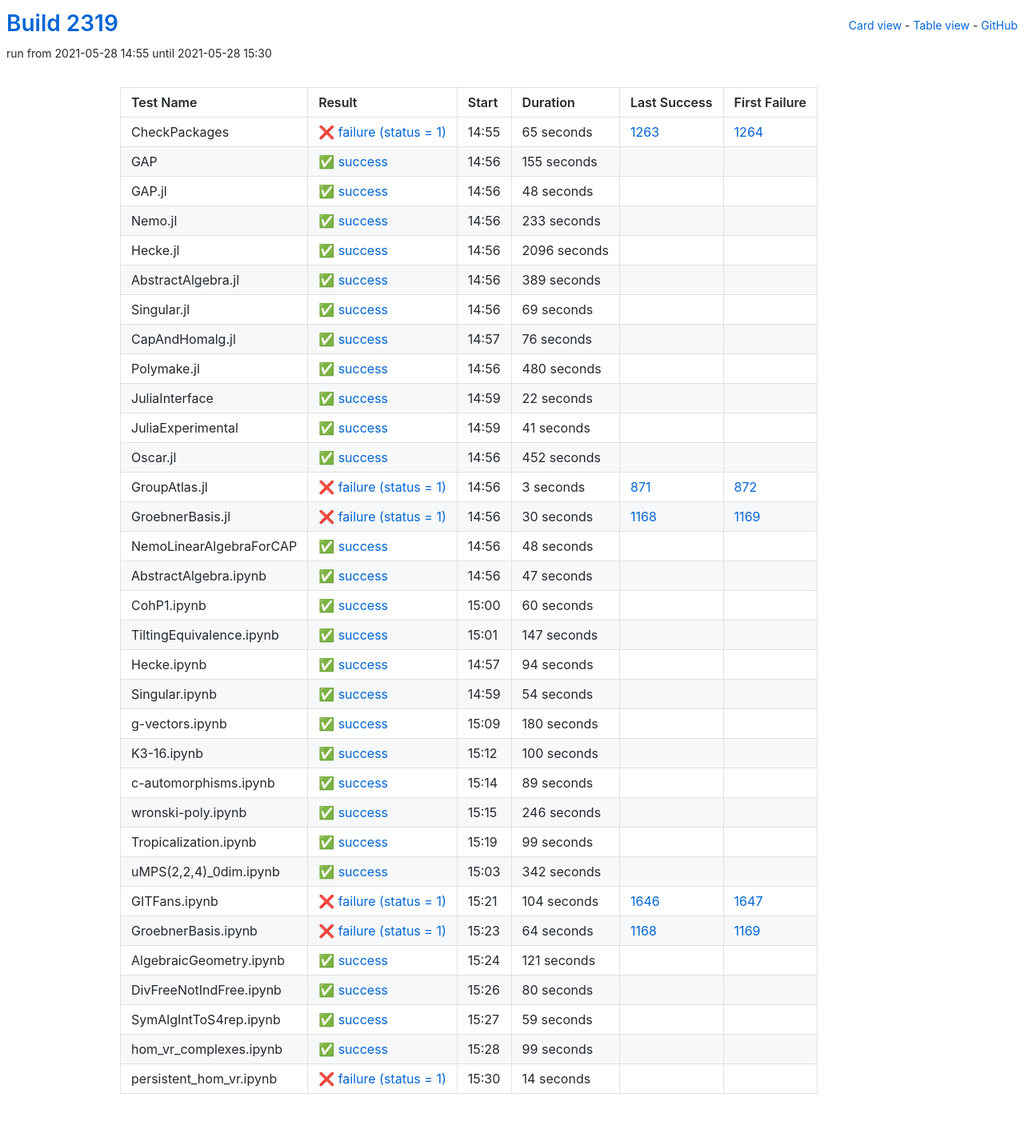
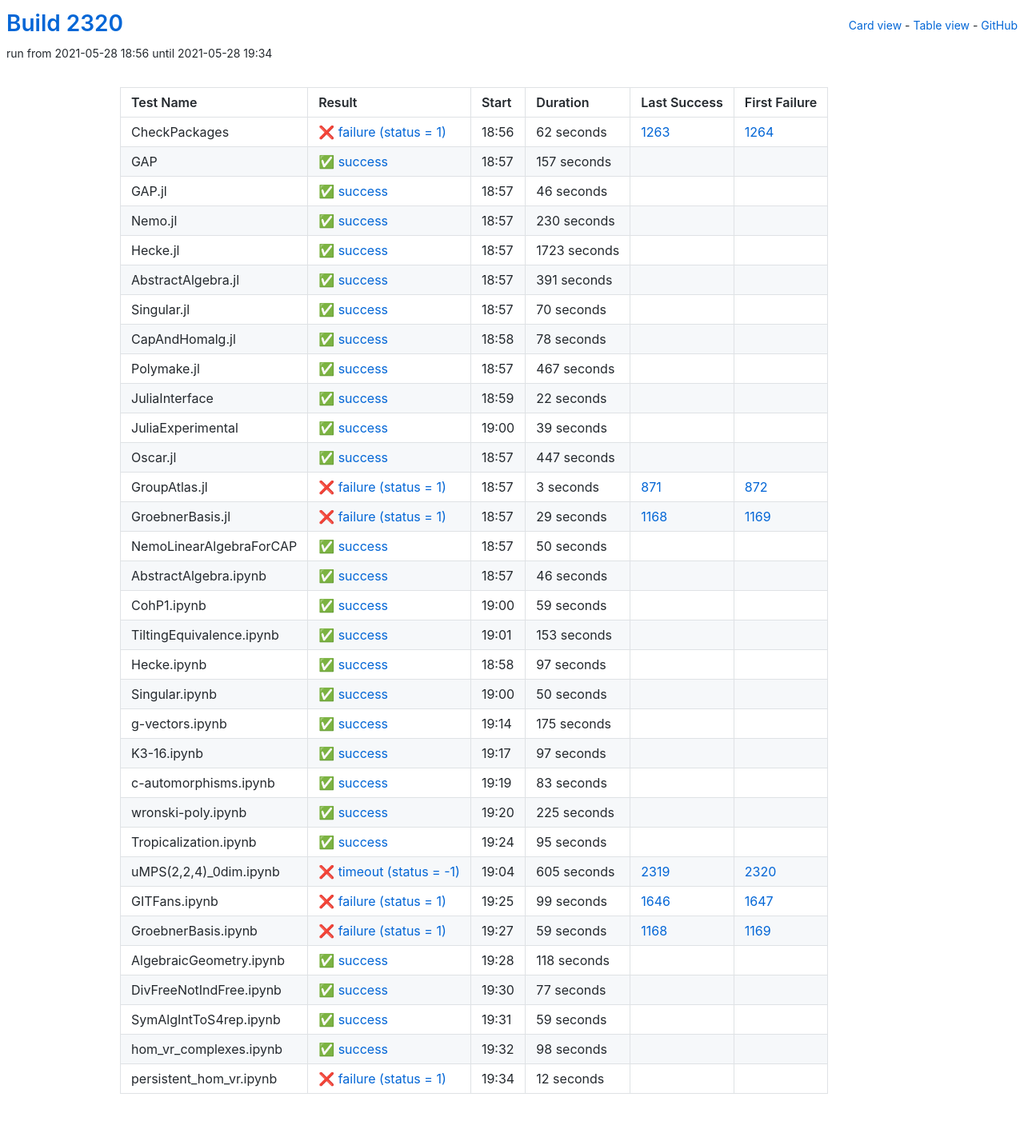
Before and after one commit to oscar-system/oscar-ci-status-stable, a Jekyll site: the page built from table.html, in a window 1280 px wide. Shown: the whole page at 80% size. Built offline with Jekyll 4.4.1, drawn with Linux system fonts in a browser that asks for light colours.

Commit message:
Build #2320

```diff
--- a/_data/ci.yml
+++ b/_data/ci.yml
@@ -1,6 +1,6 @@
 ---
-build: 2319
-build_url: https://oscarci.mathematik.uni-kl.de/job/oscar-stable/2319/
+build: 2320
+build_url: https://oscarci.mathematik.uni-kl.de/job/oscar-stable/2320/
 job: oscar-stable
 organization: oscar-system
 repo: oscar-ci-status-stable
@@ -8,116 +8,116 @@ repourl: https://github.com/oscar-system/oscar-ci-status-stable
 tests:
 - name: CheckPackages
   id: checkpackages
-  log: https://oscarci.mathematik.uni-kl.de/job/oscar-stable/2319/artifact/logs/build-2319/CheckPackages.log
-  start: 2021-05-28 14:55
+  log: https://oscarci.mathematik.uni-kl.de/job/oscar-stable/2320/artifact/logs/build-2320/CheckPackages.log
+  start: 2021-05-28 18:56
   success: false
   exitcode: 1
   status: failure
-  duration: 65
+  duration: 62
   last_success: 1263
   last_success_url: https://oscarci.mathematik.uni-kl.de/job/oscar-stable/1263/
   first_failure: 1264
   first_failure_url: https://oscarci.mathematik.uni-kl.de/job/oscar-stable/1264/
 - name: GAP
   id: gap
-  log: https://oscarci.mathematik.uni-kl.de/job/oscar-stable/2319/artifact/logs/build-2319/GAP.log
-  start: 2021-05-28 14:56
+  log: https://oscarci.mathematik.uni-kl.de/job/oscar-stable/2320/artifact/logs/build-2320/GAP.log
+  start: 2021-05-28 18:57
   success: true
   exitcode: 0
   status: success
-  duration: 155
+  duration: 157
   last_success: false
   last_success_url:
   first_failure: false
   first_failure_url:
 - name: GAP.jl
   id: gap-jl
-  log: https://oscarci.mathematik.uni-kl.de/job/oscar-stable/2319/artifact/logs/build-2319/GAP.jl.log
-  start: 2021-05-28 14:56
+  log: https://oscarci.mathematik.uni-kl.de/job/oscar-stable/2320/artifact/logs/build-2320/GAP.jl.log
+  start: 2021-05-28 18:57
   success: true
   exitcode: 0
   status: success
-  duration: 48
+  duration: 46
   last_success: false
   last_success_url:
   first_failure: false
   first_failure_url:
 - name: Nemo.jl
   id: nemo-jl
-  log: https://oscarci.mathematik.uni-kl.de/job/oscar-stable/2319/artifact/logs/build-2319/Nemo.jl.log
-  start: 2021-05-28 14:56
+  log: https://oscarci.mathematik.uni-kl.de/job/oscar-stable/2320/artifact/logs/build-2320/Nemo.jl.log
+  start: 2021-05-28 18:57
   success: true
   exitcode: 0
   status: success
-  duration: 233
+  duration: 230
   last_success: false
   last_success_url:
   first_failure: false
   first_failure_url:
 - name: Hecke.jl
   id: hecke-jl
-  log: https://oscarci.mathematik.uni-kl.de/job/oscar-stable/2319/artifact/logs/build-2319/Hecke.jl.log
-  start: 2021-05-28 14:56
+  log: https://oscarci.mathematik.uni-kl.de/job/oscar-stable/2320/artifact/logs/build-2320/Hecke.jl.log
+  start: 2021-05-28 18:57
   success: true
   exitcode: 0
   status: success
-  duration: 2096
+  duration: 1723
   last_success: false
   last_success_url:
   first_failure: false
   first_failure_url:
 - name: AbstractAlgebra.jl
   id: abstractalgebra-jl
-  log: https://oscarci.mathematik.uni-kl.de/job/oscar-stable/2319/artifact/logs/build-2319/AbstractAlgebra.jl.log
-  start: 2021-05-28 14:56
+  log: https://oscarci.mathematik.uni-kl.de/job/oscar-stable/2320/artifact/logs/build-2320/AbstractAlgebra.jl.log
+  start: 2021-05-28 18:57
   success: true
   exitcode: 0
   status: success
-  duration: 389
+  duration: 391
   last_success: false
   last_success_url:
   first_failure: false
   first_failure_url:
 - name: Singular.jl
   id: singular-jl
-  log: https://oscarci.mathematik.uni-kl.de/job/oscar-stable/2319/artifact/logs/build-2319/Singular.jl.log
-  start: 2021-05-28 14:56
+  log: https://oscarci.mathematik.uni-kl.de/job/oscar-stable/2320/artifact/logs/build-2320/Singular.jl.log
+  start: 2021-05-28 18:57
   success: true
   exitcode: 0
   status: success
-  duration: 69
+  duration: 70
   last_success: false
   last_success_url:
   first_failure: false
   first_failure_url:
 - name: CapAndHomalg.jl
   id: capandhomalg-jl
-  log: https://oscarci.mathematik.uni-kl.de/job/oscar-stable/2319/artifact/logs/build-2319/CapAndHomalg.jl.log
-  start: 2021-05-28 14:57
+  log: https://oscarci.mathematik.uni-kl.de/job/oscar-stable/2320/artifact/logs/build-2320/CapAndHomalg.jl.log
+  start: 2021-05-28 18:58
   success: true
   exitcode: 0
   status: success
-  duration: 76
+  duration: 78
   last_success: false
   last_success_url:
   first_failure: false
   first_failure_url:
 - name: Polymake.jl
   id: polymake-jl
-  log: https://oscarci.mathematik.uni-kl.de/job/oscar-stable/2319/artifact/logs/build-2319/Polymake.jl.log
-  start: 2021-05-28 14:56
+  log: https://oscarci.mathematik.uni-kl.de/job/oscar-stable/2320/artifact/logs/build-2320/Polymake.jl.log
+  start: 2021-05-28 18:57
   success: true
   exitcode: 0
   status: success
-  duration: 480
+  duration: 467
   last_success: false
   last_success_url:
   first_failure: false
   first_failure_url:
 - name: JuliaInterface
   id: juliainterface
-  log: https://oscarci.mathematik.uni-kl.de/job/oscar-stable/2319/artifact/logs/build-2319/JuliaInterface.log
-  start: 2021-05-28 14:59
+  log: https://oscarci.mathematik.uni-kl.de/job/oscar-stable/2320/artifact/logs/build-2320/JuliaInterface.log
+  start: 2021-05-28 18:59
   success: true
   exitcode: 0
   status: success
@@ -128,32 +128,32 @@ tests:
   first_failure_url:
 - name: JuliaExperimental
   id: juliaexperimental
-  log: https://oscarci.mathematik.uni-kl.de/job/oscar-stable/2319/artifact/logs/build-2319/JuliaExperimental.log
-  start: 2021-05-28 14:59
+  log: https://oscarci.mathematik.uni-kl.de/job/oscar-stable/2320/artifact/logs/build-2320/JuliaExperimental.log
+  start: 2021-05-28 19:00
   success: true
   exitcode: 0
   status: success
-  duration: 41
+  duration: 39
   last_success: false
   last_success_url:
   first_failure: false
   first_failure_url:
 - name: Oscar.jl
   id: oscar-jl
-  log: https://oscarci.mathematik.uni-kl.de/job/oscar-stable/2319/artifact/logs/build-2319/Oscar.jl.log
-  start: 2021-05-28 14:56
+  log: https://oscarci.mathematik.uni-kl.de/job/oscar-stable/2320/artifact/logs/build-2320/Oscar.jl.log
+  start: 2021-05-28 18:57
   success: true
   exitcode: 0
   status: success
-  duration: 452
+  duration: 447
   last_success: false
   last_success_url:
   first_failure: false
   first_failure_url:
 - name: GroupAtlas.jl
   id: groupatlas-jl
-  log: https://oscarci.mathematik.uni-kl.de/job/oscar-stable/2319/artifact/logs/build-2319/GroupAtlas.jl.log
-  start: 2021-05-28 14:56
+  log: https://oscarci.mathematik.uni-kl.de/job/oscar-stable/2320/artifact/logs/build-2320/GroupAtlas.jl.log
+  start: 2021-05-28 18:57
   success: false
   exitcode: 1
   status: failure
@@ -164,212 +164,212 @@ tests:
   first_failure_url: https://oscarci.mathematik.uni-kl.de/job/oscar-stable/872/
 - name: GroebnerBasis.jl
   id: groebnerbasis-jl
-  log: https://oscarci.mathematik.uni-kl.de/job/oscar-stable/2319/artifact/logs/build-2319/GroebnerBasis.jl.log
-  start: 2021-05-28 14:56
+  log: https://oscarci.mathematik.uni-kl.de/job/oscar-stable/2320/artifact/logs/build-2320/GroebnerBasis.jl.log
+  start: 2021-05-28 18:57
   success: false
   exitcode: 1
   status: failure
-  duration: 30
+  duration: 29
   last_success: 1168
   last_success_url: https://oscarci.mathematik.uni-kl.de/job/oscar-stable/1168/
   first_failure: 1169
   first_failure_url: https://oscarci.mathematik.uni-kl.de/job/oscar-stable/1169/
 - name: NemoLinearAlgebraForCAP
   id: nemolinearalgebraforcap
-  log: https://oscarci.mathematik.uni-kl.de/job/oscar-stable/2319/artifact/logs/build-2319/NemoLinearAlgebraForCAP.log
-  start: 2021-05-28 14:56
+  log: https://oscarci.mathematik.uni-kl.de/job/oscar-stable/2320/artifact/logs/build-2320/NemoLinearAlgebraForCAP.log
+  start: 2021-05-28 18:57
   success: true
   exitcode: 0
   status: success
-  duration: 48
+  duration: 50
   last_success: false
   last_success_url:
   first_failure: false
   first_failure_url:
 - name: AbstractAlgebra.ipynb
   id: abstractalgebra-ipynb
-  log: https://oscarci.mathematik.uni-kl.de/job/oscar-stable/2319/artifact/logs/build-2319/AbstractAlgebra.ipynb.log
-  start: 2021-05-28 14:56
+  log: https://oscarci.mathematik.uni-kl.de/job/oscar-stable/2320/artifact/logs/build-2320/AbstractAlgebra.ipynb.log
+  start: 2021-05-28 18:57
   success: true
   exitcode: 0
   status: success
-  duration: 47
+  duration: 46
   last_success: false
   last_success_url:
   first_failure: false
   first_failure_url:
 - name: CohP1.ipynb
   id: cohp1-ipynb
-  log: https://oscarci.mathematik.uni-kl.de/job/oscar-stable/2319/artifact/logs/build-2319/CohP1.ipynb.log
-  start: 2021-05-28 15:00
+  log: https://oscarci.mathematik.uni-kl.de/job/oscar-stable/2320/artifact/logs/build-2320/CohP1.ipynb.log
+  start: 2021-05-28 19:00
   success: true
   exitcode: 0
   status: success
-  duration: 60
+  duration: 59
   last_success: false
   last_success_url:
   first_failure: false
   first_failure_url:
 - name: TiltingEquivalence.ipynb
   id: tiltingequivalence-ipynb
-  log: https://oscarci.mathematik.uni-kl.de/job/oscar-stable/2319/artifact/logs/build-2319/TiltingEquivalence.ipynb.log
-  start: 2021-05-28 15:01
+  log: https://oscarci.mathematik.uni-kl.de/job/oscar-stable/2320/artifact/logs/build-2320/TiltingEquivalence.ipynb.log
+  start: 2021-05-28 19:01
   success: true
   exitcode: 0
   status: success
-  duration: 147
+  duration: 153
   last_success: false
   last_success_url:
   first_failure: false
   first_failure_url:
 - name: Hecke.ipynb
   id: hecke-ipynb
-  log: https://oscarci.mathematik.uni-kl.de/job/oscar-stable/2319/artifact/logs/build-2319/Hecke.ipynb.log
-  start: 2021-05-28 14:57
+  log: https://oscarci.mathematik.uni-kl.de/job/oscar-stable/2320/artifact/logs/build-2320/Hecke.ipynb.log
+  start: 2021-05-28 18:58
   success: true
   exitcode: 0
   status: success
-  duration: 94
+  duration: 97
   last_success: false
   last_success_url:
   first_failure: false
   first_failure_url:
 - name: Singular.ipynb
   id: singular-ipynb
-  log: https://oscarci.mathematik.uni-kl.de/job/oscar-stable/2319/artifact/logs/build-2319/Singular.ipynb.log
-  start: 2021-05-28 14:59
+  log: https://oscarci.mathematik.uni-kl.de/job/oscar-stable/2320/artifact/logs/build-2320/Singular.ipynb.log
+  start: 2021-05-28 19:00
   success: true
   exitcode: 0
   status: success
-  duration: 54
+  duration: 50
   last_success: false
   last_success_url:
   first_failure: false
   first_failure_url:
 - name: g-vectors.ipynb
   id: g-vectors-ipynb
-  log: https://oscarci.mathematik.uni-kl.de/job/oscar-stable/2319/artifact/logs/build-2319/g-vectors.ipynb.log
-  start: 2021-05-28 15:09
+  log: https://oscarci.mathematik.uni-kl.de/job/oscar-stable/2320/artifact/logs/build-2320/g-vectors.ipynb.log
+  start: 2021-05-28 19:14
   success: true
   exitcode: 0
   status: success
-  duration: 180
+  duration: 175
   last_success: false
   last_success_url:
   first_failure: false
   first_failure_url:
 - name: K3-16.ipynb
   id: k3-16-ipynb
-  log: https://oscarci.mathematik.uni-kl.de/job/oscar-stable/2319/artifact/logs/build-2319/K3-16.ipynb.log
-  start: 2021-05-28 15:12
+  log: https://oscarci.mathematik.uni-kl.de/job/oscar-stable/2320/artifact/logs/build-2320/K3-16.ipynb.log
+  start: 2021-05-28 19:17
   success: true
   exitcode: 0
   status: success
-  duration: 100
+  duration: 97
   last_success: false
   last_success_url:
   first_failure: false
   first_failure_url:
 - name: c-automorphisms.ipynb
   id: c-automorphisms-ipynb
-  log: https://oscarci.mathematik.uni-kl.de/job/oscar-stable/2319/artifact/logs/build-2319/c-automorphisms.ipynb.log
-  start: 2021-05-28 15:14
+  log: https://oscarci.mathematik.uni-kl.de/job/oscar-stable/2320/artifact/logs/build-2320/c-automorphisms.ipynb.log
+  start: 2021-05-28 19:19
   success: true
   exitcode: 0
   status: success
-  duration: 89
+  duration: 83
   last_success: false
   last_success_url:
   first_failure: false
   first_failure_url:
 - name: wronski-poly.ipynb
   id: wronski-poly-ipynb
-  log: https://oscarci.mathematik.uni-kl.de/job/oscar-stable/2319/artifact/logs/build-2319/wronski-poly.ipynb.log
-  start: 2021-05-28 15:15
+  log: https://oscarci.mathematik.uni-kl.de/job/oscar-stable/2320/artifact/logs/build-2320/wronski-poly.ipynb.log
+  start: 2021-05-28 19:20
   success: true
   exitcode: 0
   status: success
-  duration: 246
+  duration: 225
   last_success: false
   last_success_url:
   first_failure: false
   first_failure_url:
 - name: Tropicalization.ipynb
   id: tropicalization-ipynb
-  log: https://oscarci.mathematik.uni-kl.de/job/oscar-stable/2319/artifact/logs/build-2319/Tropicalization.ipynb.log
-  start: 2021-05-28 15:19
+  log: https://oscarci.mathematik.uni-kl.de/job/oscar-stable/2320/artifact/logs/build-2320/Tropicalization.ipynb.log
+  start: 2021-05-28 19:24
   success: true
   exitcode: 0
   status: success
-  duration: 99
+  duration: 95
   last_success: false
   last_success_url:
   first_failure: false
   first_failure_url:
 - name: uMPS(2,2,4)_0dim.ipynb
   id: umps-2-2-4-0dim-ipynb
-  log: https://oscarci.mathematik.uni-kl.de/job/oscar-stable/2319/artifact/logs/build-2319/uMPS-2-2-4-_0dim.ipynb.log
-  start: 2021-05-28 15:03
-  success: true
-  exitcode: 0
-  status: success
-  duration: 342
-  last_success: false
-  last_success_url:
-  first_failure: false
-  first_failure_url:
+  log: https://oscarci.mathematik.uni-kl.de/job/oscar-stable/2320/artifact/logs/build-2320/uMPS-2-2-4-_0dim.ipynb.log
+  start: 2021-05-28 19:04
+  success: false
+  exitcode: -1
+  status: timeout
+  duration: 605
+  last_success: 2319
+  last_success_url: https://oscarci.mathematik.uni-kl.de/job/oscar-stable/2319/
+  first_failure: 2320
+  first_failure_url: https://oscarci.mathematik.uni-kl.de/job/oscar-stable/2320/
 - name: GITFans.ipynb
   id: gitfans-ipynb
-  log: https://oscarci.mathematik.uni-kl.de/job/oscar-stable/2319/artifact/logs/build-2319/GITFans.ipynb.log
-  start: 2021-05-28 15:21
+  log: https://oscarci.mathematik.uni-kl.de/job/oscar-stable/2320/artifact/logs/build-2320/GITFans.ipynb.log
+  start: 2021-05-28 19:25
   success: false
   exitcode: 1
   status: failure
-  duration: 104
+  duration: 99
   last_success: 1646
   last_success_url: https://oscarci.mathematik.uni-kl.de/job/oscar-stable/1646/
   first_failure: 1647
   first_failure_url: https://oscarci.mathematik.uni-kl.de/job/oscar-stable/1647/
 - name: GroebnerBasis.ipynb
   id: groebnerbasis-ipynb
-  log: https://oscarci.mathematik.uni-kl.de/job/oscar-stable/2319/artifact/logs/build-2319/GroebnerBasis.ipynb.log
-  start: 2021-05-28 15:23
+  log: https://oscarci.mathematik.uni-kl.de/job/oscar-stable/2320/artifact/logs/build-2320/GroebnerBasis.ipynb.log
+  start: 2021-05-28 19:27
   success: false
   exitcode: 1
   status: failure
-  duration: 64
+  duration: 59
   last_success: 1168
   last_success_url: https://oscarci.mathematik.uni-kl.de/job/oscar-stable/1168/
   first_failure: 1169
   first_failure_url: https://oscarci.mathematik.uni-kl.de/job/oscar-stable/1169/
 - name: AlgebraicGeometry.ipynb
   id: algebraicgeometry-ipynb
-  log: https://oscarci.mathematik.uni-kl.de/job/oscar-stable/2319/artifact/logs/build-2319/AlgebraicGeometry.ipynb.log
-  start: 2021-05-28 15:24
+  log: https://oscarci.mathematik.uni-kl.de/job/oscar-stable/2320/artifact/logs/build-2320/AlgebraicGeometry.ipynb.log
+  start: 2021-05-28 19:28
   success: true
   exitcode: 0
   status: success
-  duration: 121
+  duration: 118
   last_success: false
   last_success_url:
   first_failure: false
   first_failure_url:
 - name: DivFreeNotIndFree.ipynb
   id: divfreenotindfree-ipynb
-  log: https://oscarci.mathematik.uni-kl.de/job/oscar-stable/2319/artifact/logs/build-2319/DivFreeNotIndFree.ipynb.log
-  start: 2021-05-28 15:26
+  log: https://oscarci.mathematik.uni-kl.de/job/oscar-stable/2320/artifact/logs/build-2320/DivFreeNotIndFree.ipynb.log
+  start: 2021-05-28 19:30
   success: true
   exitcode: 0
   status: success
-  duration: 80
+  duration: 77
   last_success: false
   last_success_url:
   first_failure: false
   first_failure_url:
 - name: SymAlgIntToS4rep.ipynb
   id: symalginttos4rep-ipynb
-  log: https://oscarci.mathematik.uni-kl.de/job/oscar-stable/2319/artifact/logs/build-2319/SymAlgIntToS4rep.ipynb.log
-  start: 2021-05-28 15:27
+  log: https://oscarci.mathematik.uni-kl.de/job/oscar-stable/2320/artifact/logs/build-2320/SymAlgIntToS4rep.ipynb.log
+  start: 2021-05-28 19:31
   success: true
   exitcode: 0
   status: success
@@ -380,24 +380,24 @@ tests:
   first_failure_url:
 - name: hom_vr_complexes.ipynb
   id: hom-vr-complexes-ipynb
-  log: https://oscarci.mathematik.uni-kl.de/job/oscar-stable/2319/artifact/logs/build-2319/hom_vr_complexes.ipynb.log
-  start: 2021-05-28 15:28
+  log: https://oscarci.mathematik.uni-kl.de/job/oscar-stable/2320/artifact/logs/build-2320/hom_vr_complexes.ipynb.log
+  start: 2021-05-28 19:32
   success: true
   exitcode: 0
   status: success
-  duration: 99
+  duration: 98
   last_success: false
   last_success_url:
   first_failure: false
   first_failure_url:
 - name: persistent_hom_vr.ipynb
   id: persistent-hom-vr-ipynb
-  log: https://oscarci.mathematik.uni-kl.de/job/oscar-stable/2319/artifact/logs/build-2319/persistent_hom_vr.ipynb.log
-  start: 2021-05-28 15:30
+  log: https://oscarci.mathematik.uni-kl.de/job/oscar-stable/2320/artifact/logs/build-2320/persistent_hom_vr.ipynb.log
+  start: 2021-05-28 19:34
   success: false
   exitcode: 1
   status: failure
-  duration: 14
+  duration: 12
   last_success: false
   last_success_url:
   first_failure: false
```
Also changed, not shown: README.md.
